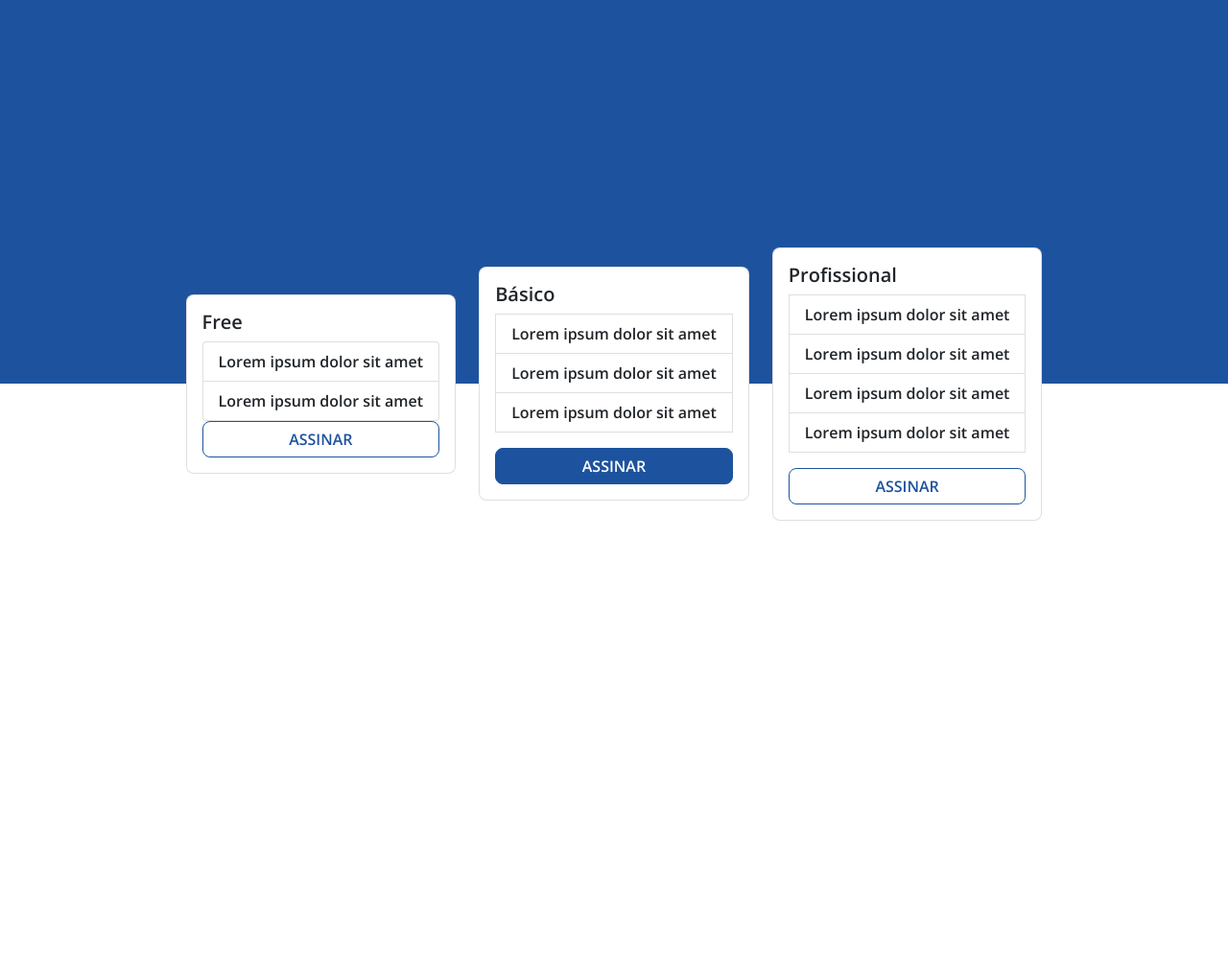
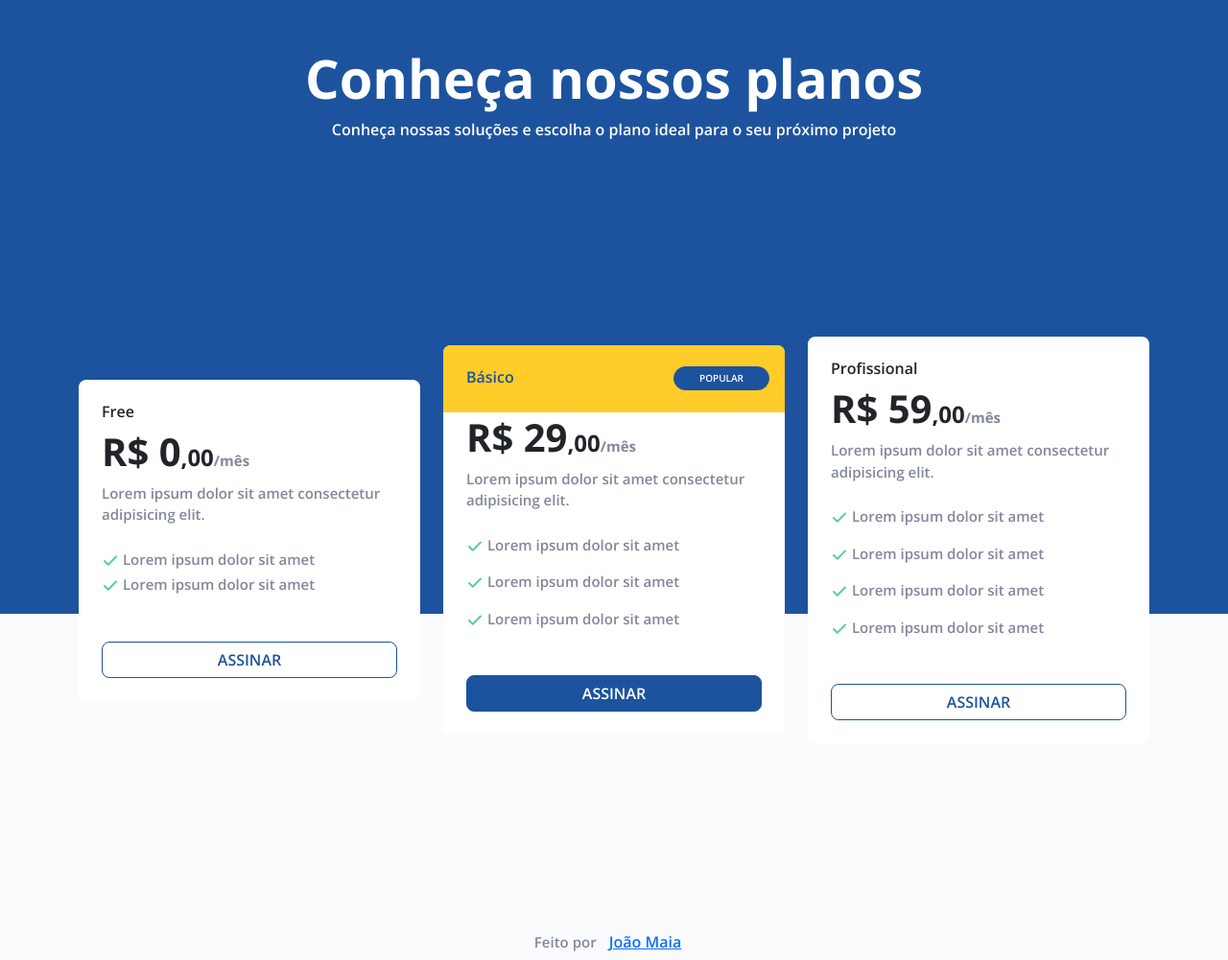
Before and after one commit to JoaoMaiaa/pricing-table, a website: page index.html in a window 1280 px wide. Shown: the whole page at 96% size. Before the commit the page ends 800 px from the top, so only its background shows below. Drawn offline with nearby package versions, Linux system fonts and the light colour scheme.

Commit message:
projeto do discover da rocketseat finalizado

```diff
--- a/assets/sass/style.scss
+++ b/assets/sass/style.scss
@@ -4,8 +4,9 @@
     padding:0;
 }
 
-.row{
-    min-height:100vh!important;
+body{
+    background-color:var(--page-background)!important;
+    min-height:100%;
 }
 
 :root {
@@ -15,8 +16,17 @@
     --page-background: #f9fbfc;
 }
 
+.row{
+    min-height:100vh!important;
+}
+
 .card{
     border-radius:8px;
+    border:none!important;
+}
+
+.list-group-item{
+    border:none!important;
 }
 
 .f-weight-4{
@@ -35,8 +45,36 @@
     background-color:var(--blue)!important;
 }
 
+.bg-yellow{
+    background-color:var(--yellow)!important;
+    width:100%;
+    height:70px;
+    border-top-right-radius:8px;
+    border-top-left-radius:8px;
+}
+
+.text-mounth{
+    color:var(--gray)!important;
+    font-size:15px;
+}
+
+.basic{
+    color:var(--blue)!important;
+}
+
+.pop-button{
+    border-radius:50px!important;
+    width:100px;
+    font-size:10px!important;
+}
+
+ul li , .text-desc{
+    font-size: 15px;
+    color:var(--gray)!important;
+}
+
 section{
-    height:50vh;
+    height:80vh;
 }
 
 .btn-primary{
--- a/index.html
+++ b/index.html
@@ -17,52 +17,106 @@
 <body>
 
     <section class="bg-blue">
+        <div class="container">
+            <h1 class="text-center text-white pt-5 fw-bold display-4">Conheça nossos planos</h1>
+            <p class="text-center text-white">Conheça nossas soluções e escolha o plano ideal para o seu próximo projeto</p>
+        </div>
         <div class="container d-flex justify-content-center">
-            <div class="row align-items-center ">
+            <div class="row align-items-center">
                 <div class="col-md-4 ">
-                    <div class="card">
-                        <div class="card-body">
-                            <h5 class="card-title">Free</h5>
-                            <ul class="list-unstyled list-group">
-                                <li class="list-group-item">Lorem ipsum dolor sit amet</li>
-                                <li class="list-group-item">Lorem ipsum dolor sit amet</li>
+                    <div class="card my-5">
+                        <div class="card-body p-4">
+                            <p class="h6 card-title">Free</p>
+                            <p class="h4 fw-bold"><span class="h1 fw-bold">R$ 0</span >,00<span class="text-mounth">/mês</span></p>
+                            <p class="text-desc">Lorem ipsum dolor sit amet consectetur adipisicing elit.</p>
+                            <ul class="list-unstyled mt-4 mb-5">
+                                <li class="my-1">
+                                <img src="assets/images/check.svg"/>
+                                    Lorem ipsum dolor sit amet
+                                </li>
+                                <li class="mt-1 mb-3">
+                                <img src="assets/images/check.svg"/>
+                                    Lorem ipsum dolor sit amet
+                                </li>
                             </ul>
+                            <div>
                             <a href="#"
                                 class="btn btn-outline-primary d-flex justify-content-center text-uppercase">Assinar</a>
+                            </div>
                         </div>
                     </div>
                 </div>
                 <div class="col-md-4">
-                    <div class="card">
-                        <div class="card-body">
-                            <h5 class="card-title">Básico</h5>
-                            <ul class="list-unstyled">
-                                <li class="list-group-item">Lorem ipsum dolor sit amet</li>
-                                <li class="list-group-item">Lorem ipsum dolor sit amet</li>
-                                <li class="list-group-item">Lorem ipsum dolor sit amet</li>
+                    <div class="card my-5">
+                        <div class="bg-yellow position-absolute d-flex justify-content-between align-items-baseline">
+                            <p class="h6 card-title p-4 basic">Básico</p>
+                            <div class="p-3">
+                                <a href="#" class="button btn btn-sm btn-primary text-uppercase pop-button">popular</a>
+                            </div>
+                        </div>
+                        <div class="card-body p-4 mt-5">
+                            <p class="h4 fw-bold"><span class="h1 fw-bold">R$ 29</span>,00<span class="text-mounth">/mês</span></p>
+                            <p class="text-desc">Lorem ipsum dolor sit amet consectetur adipisicing elit.</p>
+                            <ul class="list-unstyled mt-4 mb-5">
+                                <li class="my-3">
+                                <img src="assets/images/check.svg"/>
+                                    Lorem ipsum dolor sit amet
+                                </li>
+                                <li class="my-3">
+                                <img src="assets/images/check.svg"/>
+                                    Lorem ipsum dolor sit amet
+                                </li>
+                                <li class="my-3">
+                                <img src="assets/images/check.svg"/>
+                                    Lorem ipsum dolor sit amet
+                                </li>
                             </ul>
-                            <a href="#" class="btn btn-primary d-flex justify-content-center text-uppercase">Assinar</a>
+                            <div>
+                                <a href="#" class="btn btn-primary d-flex justify-content-center text-uppercase">Assinar</a>
+                            </div>
+
                         </div>
                     </div>
                 </div>
                 <div class="col-md-4">
-                    <div class="card">
-                        <div class="card-body">
-                            <h5 class="card-title">Profissional</h5>
-                            <ul class="list-unstyled">
-                                <li class="list-group-item">Lorem ipsum dolor sit amet</li>
-                                <li class="list-group-item">Lorem ipsum dolor sit amet</li>
-                                <li class="list-group-item">Lorem ipsum dolor sit amet</li>
-                                <li class="list-group-item">Lorem ipsum dolor sit amet</li>
+                    <div class="card my-5">
+                        <div class="card-body p-4">
+                            <h6 class="h6 card-title">Profissional</h6>
+                            <p class="h4 fw-bold"><span class="h1 fw-bold">R$ 59</span>,00<span class="text-mounth">/mês</span></p>
+                            <p class="text-desc">Lorem ipsum dolor sit amet consectetur adipisicing elit.</p>
+                            <ul class="list-unstyled mb-5 mt-4">
+                                <li class="my-3">
+                                <img src="assets/images/check.svg"/>
+                                    Lorem ipsum dolor sit amet
+                                </li>
+                                <li class="my-3">
+                                <img src="assets/images/check.svg"/>
+                                    Lorem ipsum dolor sit amet
+                                </li>
+                                <li class="my-3">
+                                <img src="assets/images/check.svg"/>
+                                    Lorem ipsum dolor sit amet
+                                </li>
+                                <li class="my-3">
+                                <img src="assets/images/check.svg"/>
+                                    Lorem ipsum dolor sit amet
+                                </li>
                             </ul>
+                            <div>
                             <a href="#"
                                 class="btn btn-outline-primary d-flex justify-content-center text-uppercase">Assinar</a>
+                            </div>
                         </div>
                     </div>
                 </div>
             </div>
         </div>
+        <footer class="text-desc footer d-flex align-items-baseline justify-content-center">
+            Feito por<a href="#" class="btn btn-link">João Maia</a>
+    </footer>
     </section>
+
+
 
     <script src="node_modules/bootstrap/dist/js/bootstrap.min.js"></script>
 </body>
```
Also changed, not shown: assets/css/style.css, 1 other file.
